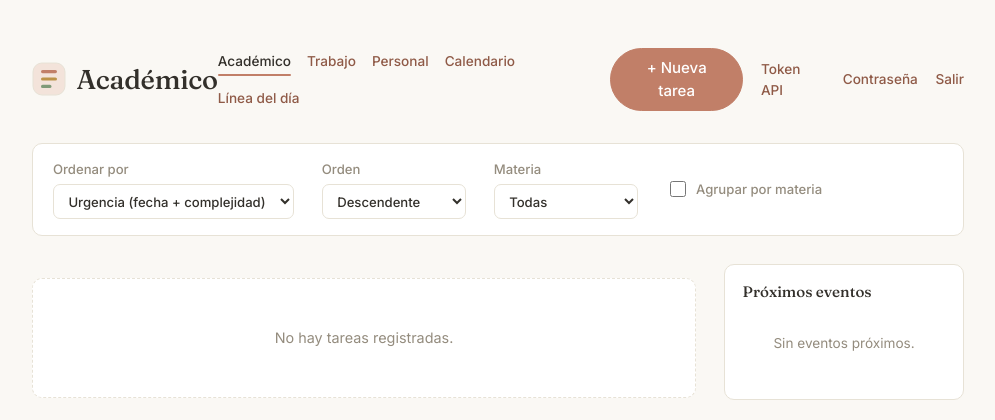
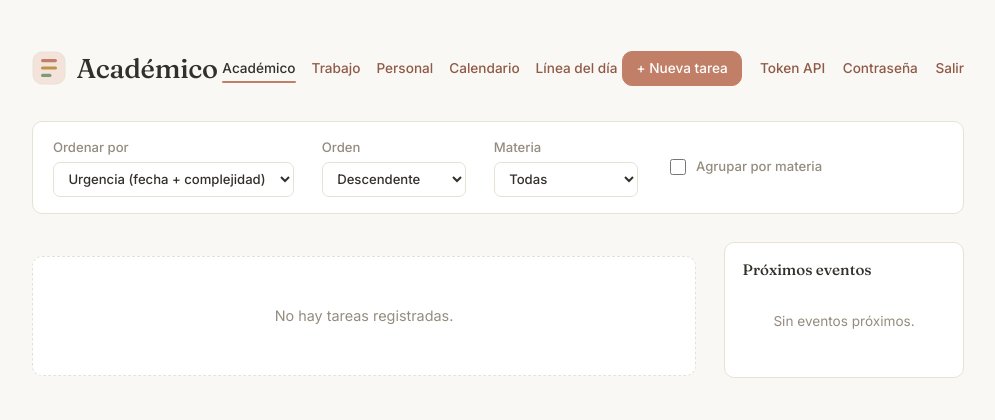
Before and after one commit to JoseCastanod-Arroz/TaskManager, a Flask app: page / in a window 1280 px wide. Shown: the top 420 px of the page, without its empty margins (142-1137 px from the left). Run offline with Flask 3, Linux system fonts and the light colour scheme; the visitor is signed in with stand-in values (Sample User, id 1); data that the repository does not hold is empty.

Commit message:
modificacion del boton agregar tarea

```diff
--- a/static/style.css
+++ b/static/style.css
@@ -108,6 +108,9 @@ button:focus-visible, input:focus-visible, select:focus-visible, textarea:focus-
   background: var(--accent);
   border-color: var(--accent);
   color: #FFFFFF;
+  padding: 0.4rem 0.85rem;
+  border-radius: var(--radius);
+  font-size: 0.85rem;
 }
 
 #new-task-btn:hover {
```
